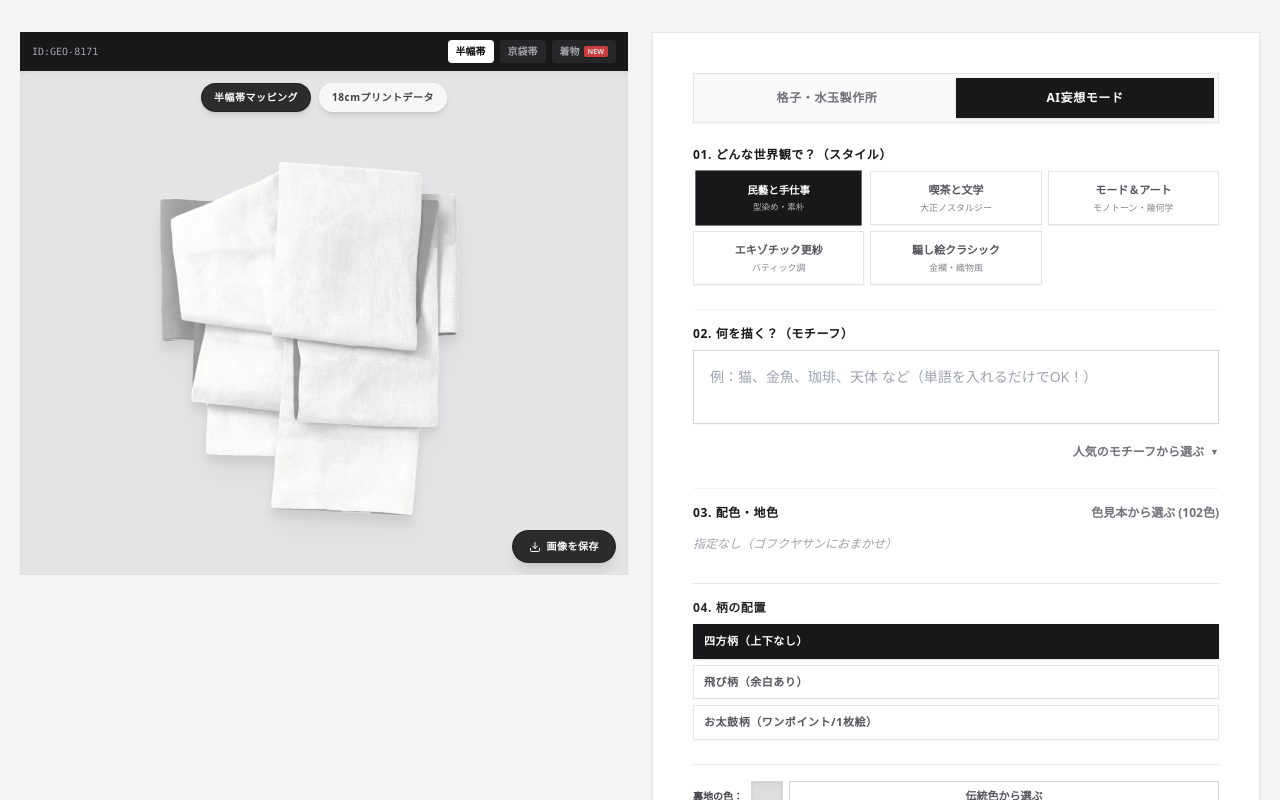
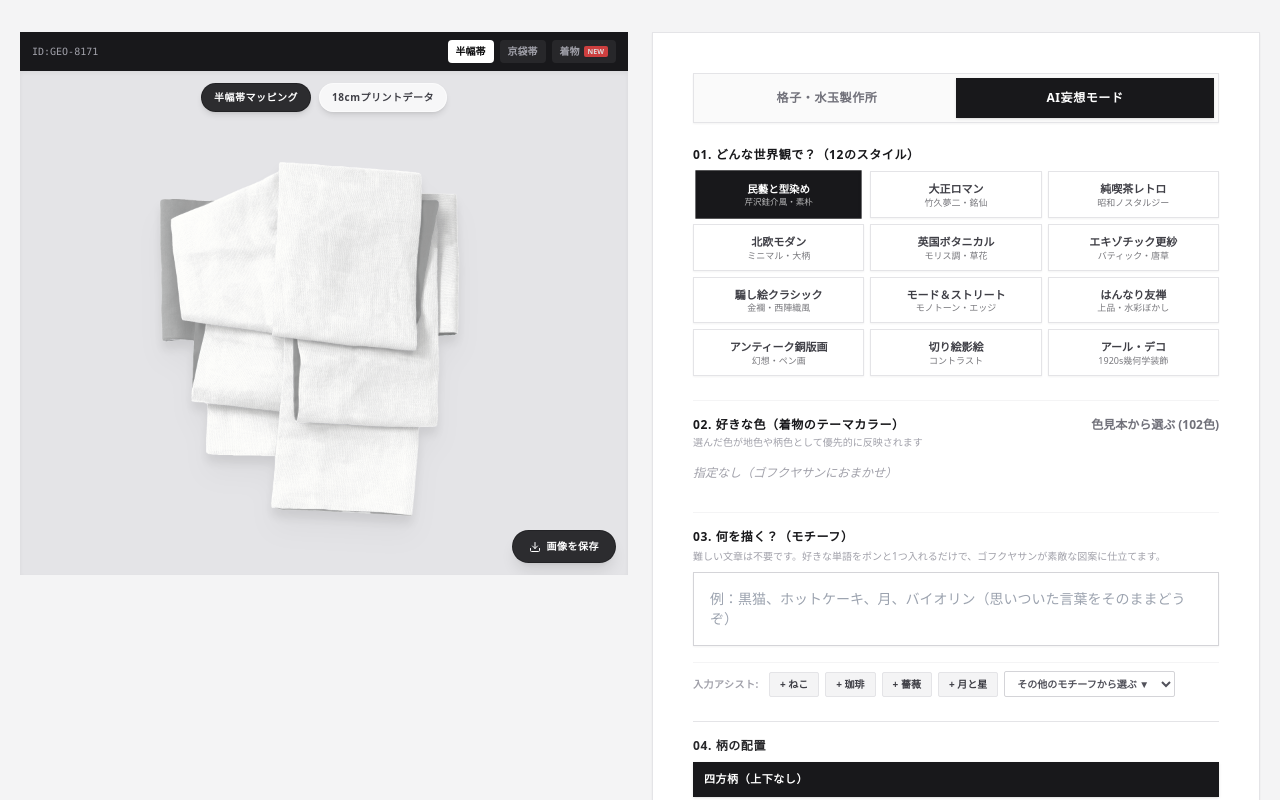
Before and after one commit to iuchihisakatsu-collab/ai-obi-generator, a Next.js app: page / in a window 1280 px wide. Both pictures are taken after a click on the button "AI妄想モード". Shown: the top 800 px of the page. Built offline with nearby package versions, Linux system fonts and the light colour scheme.

Commit message:
Update ControlPanel.tsx

```diff
--- a/app/components/controls/ControlPanel.tsx
+++ b/app/components/controls/ControlPanel.tsx
@@ -2,7 +2,7 @@
 'use client';
 
 import { MouseEvent } from 'react';
-import { TRADITIONAL_COLORS, TAG_CATEGORIES, CategoryItem, LOADING_STEPS } from '../../lib/constants';
+import { TRADITIONAL_COLORS, CategoryItem, LOADING_STEPS } from '../../lib/constants';
 
 interface ControlPanelProps {
   creationMode: 'ai' | 'geometric';
@@ -74,16 +74,44 @@ interface ControlPanelProps {
   handleOrderClick: (e: MouseEvent<HTMLAnchorElement>) => void;
 }
 
+// 収まりの良い12大スタイル定義（3列×4行）
 const AI_STYLES = [
-  { id: 'mingei', label: '民藝と手仕事', sub: '型染め・素朴' },
-  { id: 'retro', label: '喫茶と文学', sub: '大正ノスタルジー' },
-  { id: 'mode', label: 'モード＆アート', sub: 'モノトーン・幾何学' },
-  { id: 'sarasa', label: 'エキゾチック更紗', sub: 'バティック調' },
-  { id: 'classic', label: '騙し絵クラシック', sub: '金襴・織物風' },
+  { id: 'mingei', label: '民藝と型染め', sub: '芹沢銈介風・素朴' },
+  { id: 'retro', label: '大正ロマン', sub: '竹久夢二・銘仙' },
+  { id: 'kissaten', label: '純喫茶レトロ', sub: '昭和ノスタルジー' },
+  { id: 'nordic', label: '北欧モダン', sub: 'ミニマル・大柄' },
+  { id: 'morris', label: '英国ボタニカル', sub: 'モリス調・草花' },
+  { id: 'sarasa', label: 'エキゾチック更紗', sub: 'バティック・唐草' },
+  { id: 'classic', label: '騙し絵クラシック', sub: '金襴・西陣織風' },
+  { id: 'mode', label: 'モード＆ストリート', sub: 'モノトーン・エッジ' },
+  { id: 'yuzen', label: 'はんなり友禅', sub: '上品・水彩ぼかし' },
+  { id: 'etching', label: 'アンティーク銅版画', sub: '幻想・ペン画' },
+  { id: 'silhouette', label: '切り絵影絵', sub: 'コントラスト' },
+  { id: 'artdeco', label: 'アール・デコ', sub: '1920s幾何学装飾' },
+];
+
+// プルダウン用カテゴリ別モチーフ
+const PULLDOWN_MOTIFS = [
+  {
+    group: '生き物・動物',
+    items: ['犬', 'うさぎ', '小鳥', '金魚', '蝶', '虎', 'ペンギン', '恐竜']
+  },
+  {
+    group: '花・植物・果実',
+    items: ['椿', '桜', '紫陽花', 'キノコ', '林檎', '紅葉・イチョウ', '唐草']
+  },
+  {
+    group: '趣味・嗜好品',
+    items: ['ビール・洋酒', '本・古書・万年筆', '楽器・音楽', 'レコード', 'カメラ', '和菓子']
+  },
+  {
+    group: '自然・天体・道具',
+    items: ['鉱物・水晶', '波・雲', '自転車', '気球', 'アンティーク時計', 'リボン・レース']
+  }
 ];
 
 export default function ControlPanel({
-  creationMode, setCreationMode, aiStyle, setAiStyle, motif, setMotif, showTags, setShowTags, handleTagClick,
+  creationMode, setCreationMode, aiStyle, setAiStyle, motif, setMotif, handleTagClick,
   selectedColors, setSelectedColors, handleColorToggle, showColorPalette, setShowColorPalette,
   density, setDensity, geoPatternType, setGeoPatternType, stripeDir, setStripeDir,
   dotLayout, setDotLayout, dotRadius, setDotRadius, gapWidth, setGapWidth, lineWidth, setLineWidth,
@@ -134,6 +162,12 @@ export default function ControlPanel({
   const primaryMotif = patternTitle ? (motif.trim() ? motif.split(/[、\s ]+/)[0] : '') : '';
   const makeshopSearchUrl = primaryMotif ? `https://store.gofukuyasan.com/view/search?search_keyword=${encodeURIComponent(primaryMotif)}` : '';
 
+  const handleQuickAdd = (word: string) => {
+    if (!motif.includes(word)) {
+      setMotif(motif ? `${motif}、${word}` : word);
+    }
+  };
+
   return (
     <div className="w-full lg:w-1/2 bg-white border border-zinc-200 p-4 sm:p-8 lg:p-10 shrink-0 shadow-sm z-10 relative">
       <div className="flex bg-zinc-50 border border-zinc-200 p-1 mb-6 shadow-sm">
@@ -148,52 +182,26 @@ export default function ControlPanel({
       <div className="space-y-6">
         {creationMode === 'ai' ? (
           <>
+            {/* 01. どんな世界観で？（12スタイル選択） */}
             <div>
-              <label className="block text-xs font-bold text-zinc-900 tracking-wider mb-2">01. どんな世界観で？（スタイル）</label>
-              <div className="grid grid-cols-2 sm:grid-cols-3 gap-1.5 mb-6">
+              <label className="block text-xs font-bold text-zinc-900 tracking-wider mb-2">01. どんな世界観で？（12のスタイル）</label>
+              <div className="grid grid-cols-2 sm:grid-cols-3 gap-1.5 mb-2">
                 {AI_STYLES.map((s) => (
-                  <button key={s.id} type="button" onClick={() => setAiStyle(s.id)} className={`flex flex-col items-center justify-center p-2.5 border transition-all shadow-sm ${aiStyle === s.id ? 'bg-zinc-900 text-white border-zinc-900 scale-95 ring-2 ring-zinc-900' : 'bg-white text-zinc-600 border-zinc-200 hover:bg-zinc-50 hover:scale-[1.02]'}`}>
-                    <span className="text-[11px] font-black">{s.label}</span>
-                    <span className="text-[9px] opacity-70 mt-0.5">{s.sub}</span>
+                  <button key={s.id} type="button" onClick={() => setAiStyle(s.id)} className={`flex flex-col items-center justify-center p-2 sm:p-2.5 border transition-all shadow-sm ${aiStyle === s.id ? 'bg-zinc-900 text-white border-zinc-900 scale-95 ring-2 ring-zinc-900' : 'bg-white text-zinc-700 border-zinc-200 hover:bg-zinc-50 hover:scale-[1.01]'}`}>
+                    <span className="text-[10px] sm:text-[11px] font-black leading-tight text-center">{s.label}</span>
+                    <span className="text-[8px] sm:text-[9px] opacity-70 mt-0.5 leading-none text-center">{s.sub}</span>
                   </button>
                 ))}
               </div>
             </div>
 
-            <div className="pt-4 border-t border-zinc-100">
-              <div className="flex justify-between items-baseline mb-2">
-                <label className="block text-xs font-bold text-zinc-900 tracking-wider">02. 何を描く？（モチーフ）</label>
-                {motif && <button onClick={() => setMotif('')} className="text-[10px] font-bold text-zinc-400 hover:text-zinc-800 tracking-widest uppercase transition-colors">Clear</button>}
-              </div>
-              <textarea className="w-full border border-zinc-300 p-3 sm:p-4 bg-white text-xs sm:text-sm focus:outline-none focus:border-zinc-900 focus:ring-1 focus:ring-zinc-900 resize-none transition-all duration-200 leading-relaxed font-medium shadow-sm" placeholder="例：猫、金魚、珈琲、天体 など（単語を入れるだけでOK！）" rows={2} value={motif} onChange={(e) => setMotif(e.target.value)} disabled={loading} />
-
-              <div className="mt-2 text-right">
-                <button type="button" onClick={() => setShowTags(!showTags)} className="inline-flex items-center gap-1.5 text-xs text-zinc-500 hover:text-zinc-900 font-bold transition-colors py-1">
-                  <span>{showTags ? 'ヒントを閉じる' : '人気のモチーフから選ぶ'}</span>
-                  <span className="text-[9px] transform transition-transform duration-200">{showTags ? '▲' : '▼'}</span>
-                </button>
-              </div>
-              {showTags && (
-                <div className="mt-2 p-3 bg-zinc-50 border border-zinc-200 space-y-3 max-h-[220px] overflow-y-auto scrollbar-thin scrollbar-thumb-zinc-200 animate-fade-in shadow-inner relative z-20">
-                  {TAG_CATEGORIES.map((cat) => (
-                    <div key={cat.title}>
-                      <p className="text-[10px] font-bold text-zinc-400 tracking-wider mb-1">{cat.title}</p>
-                      <div className="flex flex-wrap gap-1">
-                        {cat.items.map((item) => (
-                          <button key={item.label} type="button" onClick={() => handleTagClick(item)} className="px-2 py-1 bg-white border border-zinc-200 text-[10px] font-medium text-zinc-600 hover:bg-zinc-900 hover:text-white transition-all shadow-sm">
-                            {item.label}
-                          </button>
-                        ))}
-                      </div>
-                    </div>
-                  ))}
-                </div>
-              )}
-            </div>
-
+            {/* 02. 好きな色（テーマカラー）※01のすぐ下へ統合！ */}
             <div className="pt-4 border-t border-zinc-100 relative">
               <div className="flex justify-between items-baseline mb-2">
-                <label className="block text-xs font-bold text-zinc-900 tracking-wider">03. 配色・地色</label>
+                <div>
+                  <label className="block text-xs font-bold text-zinc-900 tracking-wider">02. 好きな色（着物のテーマカラー）</label>
+                  <p className="text-[10px] text-zinc-400 mt-0.5">選んだ色が地色や柄色として優先的に反映されます</p>
+                </div>
                 <button type="button" onClick={() => setShowColorPalette(!showColorPalette)} className="inline-flex items-center gap-1 text-xs text-zinc-500 hover:text-zinc-900 font-bold transition-colors">
                   <span>{showColorPalette ? '閉じる' : '色見本から選ぶ (102色)'}</span>
                 </button>
@@ -231,6 +239,61 @@ export default function ControlPanel({
               )}
             </div>
 
+            {/* 03. 何を描く？（モチーフ ＋ 入力アシスト） */}
+            <div className="pt-4 border-t border-zinc-100">
+              <div className="flex justify-between items-baseline mb-1">
+                <label className="block text-xs font-bold text-zinc-900 tracking-wider">03. 何を描く？（モチーフ）</label>
+                {motif && <button onClick={() => setMotif('')} className="text-[10px] font-bold text-zinc-400 hover:text-zinc-800 tracking-widest uppercase transition-colors">Clear</button>}
+              </div>
+              <p className="text-[10px] text-zinc-400 mb-2">難しい文章は不要です。好きな単語をポンと1つ入れるだけで、ゴフクヤサンが素敵な図案に仕立てます。</p>
+
+              <textarea
+                className="w-full border border-zinc-300 p-3 sm:p-4 bg-white text-xs sm:text-sm focus:outline-none focus:border-zinc-900 focus:ring-1 focus:ring-zinc-900 resize-none transition-all duration-200 leading-relaxed font-medium shadow-sm"
+                placeholder="例：黒猫、ホットケーキ、月、バイオリン（思いついた言葉をそのままどうぞ）"
+                rows={2}
+                value={motif}
+                onChange={(e) => setMotif(e.target.value)}
+                disabled={loading}
+              />
+
+              {/* 入力アシスト（1行王道ボタン ＋ プルダウン） */}
+              <div className="mt-2.5 pt-2 border-t border-zinc-100 flex flex-wrap items-center gap-1.5">
+                <span className="text-[10px] font-black text-zinc-400 uppercase tracking-wider mr-1">入力アシスト:</span>
+                {['ねこ', '珈琲', '薔薇', '月と星'].map((w) => (
+                  <button
+                    key={w}
+                    type="button"
+                    onClick={() => handleQuickAdd(w)}
+                    className="px-2.5 py-1 bg-zinc-100 hover:bg-zinc-900 hover:text-white border border-zinc-200 text-zinc-700 text-[10px] font-bold rounded-sm transition-all shadow-2xs"
+                  >
+                    + {w}
+                  </button>
+                ))}
+
+                {/* その他プルダウン */}
+                <select
+                  onChange={(e) => {
+                    if (e.target.value) {
+                      handleQuickAdd(e.target.value);
+                      e.target.value = '';
+                    }
+                  }}
+                  className="px-2 py-1 bg-white border border-zinc-300 text-zinc-600 text-[10px] font-bold rounded-sm focus:outline-none focus:border-zinc-900 cursor-pointer shadow-2xs"
+                  defaultValue=""
+                >
+                  <option value="" disabled>その他のモチーフから選ぶ ▼</option>
+                  {PULLDOWN_MOTIFS.map((g) => (
+                    <optgroup key={g.group} label={g.group}>
+                      {g.items.map((item) => (
+                        <option key={item} value={item}>{item}</option>
+                      ))}
+                    </optgroup>
+                  ))}
+                </select>
+              </div>
+            </div>
+
+            {/* 04. 柄の配置 */}
             <div className="pt-4 border-t border-zinc-200">
               <label className="block text-xs font-bold text-zinc-800 tracking-wider mb-2">04. 柄の配置</label>
               <div className="flex flex-col gap-1.5">
```
